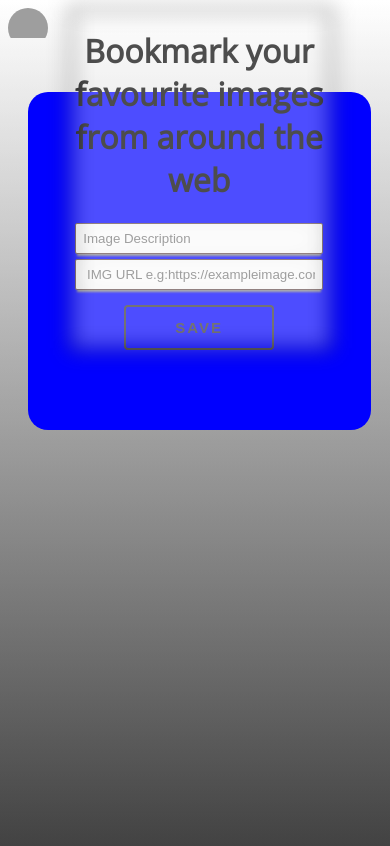
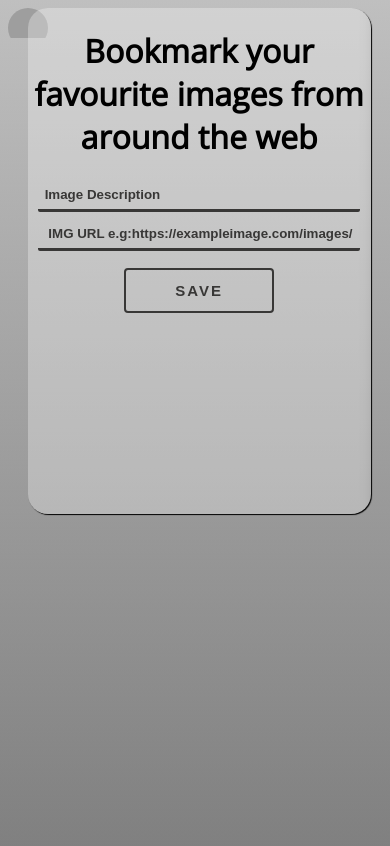
Before and after one commit to TonyDMorris/IMGBookmarker, a plain HTML site: page index.html in a window 390 px wide. Drawn offline with nearby package versions, Linux system fonts and the light colour scheme; grey boxes are pictures that could not be loaded.

Commit message:
mobile responsive and finished styling

```diff
--- a/style.css
+++ b/style.css
@@ -1,20 +1,25 @@
 body {
   min-height: 100vh;
-  background-image: linear-gradient(rgba(255, 255, 255, 0.50) 0%, rgba(0, 0, 0, 0.50) 100%), repeating-linear-gradient(rgba(255, 255, 255, 0.50) 0%, rgba(0, 0, 0, 0.50) 100%);
+  background-image: linear-gradient(rgba(255, 255, 255, 0.50) 0%, rgba(0, 0, 0, 0.50) 100%), repeating-linear-gradient(rgba(0, 0, 0, 0.50) 0%, rgba(255, 255, 255, 0.50) 100%);
 
 }
-.container{
-  display:grid;
-  grid-template-rows:10vh 10vh 10vh 10vh 10vh 10vh;
-  grid-template-columns:5vw 11vw 11vw 11vw 11vw 11vw 11vw 11vw 11vw 5vw;
+
+.container {
+  display: grid;
+  grid-template-rows: 10vh 10vh 10vh 10vh 10vh 10vh;
+  grid-template-columns: 5vw 11vw 11vw 11vw 11vw 11vw 11vw 11vw 11vw 5vw;
 }
-#formback{
-  height:100%;
-  width:100%;
-  background:blue;
+
+#formback {
+  height: 100%;
+  width: 100%;
+  background-image: url("https://images.pexels.com/photos/1020315/pexels-photo-1020315.jpeg?auto=compress&cs=tinysrgb&dpr=2&h=750&w=1260");
+  background-size:cover;
+  background-repeat: no-repeat;
   grid-row: 2 / span 4;
   grid-column: 2 / span 8;
   border-radius: 20px;
+  box-shadow: 3px 4px 5px rgba(0, 0, 0, 8);
 
 
 
@@ -24,55 +29,78 @@ body {
 
 #form {
   z-index: 0;
-  height:100%;
-  width:100%;
+  height: 100%;
+  width: 100%;
   grid-row: 1 / span 4;
   grid-column: 3 / span 6;
   position: relative;
   font-family: 'Open Sans', sans-serif;
-  font-weight:700;
+  font-weight: 700;
   text-align: center;
   border-radius: 20px;
   margin: 0;
- padding: 0;
+  padding: 0;
+  overflow: hidden;
+  background-size: cover;
+  box-shadow: 1px 1px 1px rgba(0, 0, 0, 8);
+
 
 
 
 }
-#form:before{
+@media only screen and (max-width: 600px) {
+ #form{
+   grid-row:1 / span 6;
+   grid-column: 2/ span 8;
+
+ }
+ #formback{
+   display:none;
+ }
+}
+
+#form:before {
+  z-index: -1;
   display: block;
   content: "";
-  border:solid 2px black;
-  height: 100%;
-  width:100%;
-    position: absolute;
-    top: 0;
-    left: 0;
-  box-shadow: inset 0 0 0 3000px rgba(255,255,255,0.3);
- filter: blur(10px);
+  border: solid 2px black;
+  height:110%;
+  width: 110%;
+  position: absolute;
+
+  box-shadow: inset 0 0 0 3000px rgba(255, 255, 255, 0.3);
+  filter: blur(10px);
+  left: -25px;
+  top: -25px;
 
 
 }
 
 
 .form-control {
-  border: solid rgb(100, 75, 75) 1px;
-  box-shadow: inset 0 0 30px #EEE, 0 4px 2px -2px #888;
+ border:none;
   padding: 7px;
   border-radius: 2px;
   width: 90%;
   margin-bottom: 2%;
-  transition:  0.1s ease-in-out;
+  transition: 0.1s ease-in-out;
+  background:none;
+  border-bottom: solid 3px #383736;
+
 
 
 }
+::placeholder{
+  color:#383736;
+  font-weight: 700;
+}
+.form-control:focus{
+  outline: none;
+}
 
-.form-control:focus {
-  border: solid rgb(54, 54, 133) 2px;
-  outline: none;
-  box-shadow: inset 1px 1px 1px 1px rgba(0, 0, 0, 0.5);
 
-}
+
+
 
 .button-submit {
 
@@ -93,7 +121,7 @@ body {
   background: none;
 
   cursor: pointer;
-  transition:background-color 0.2s ease-in, color 0.2s ease-in;
+  transition: background-color 0.2s ease-in, color 0.2s ease-in;
 
 }
 
@@ -115,21 +143,23 @@ body {
 
 .card {
   height: 30vh;
-  width:auto;
+  width: auto;
   box-sizing: border-box;
   display: grid;
   grid-template-rows: 65% 35%;
   grid-template-areas: "card-img"
     "card-text";
   border-radius: 10px 10px 30px 10px;
-  text-align:center;
-  transition: box-shadow 0.1s ease-in-out, height 0.1s ease-in-out;
+  text-align: center;
+  transition: box-shadow 0.05s ease-in-out, height 0.5s ease-in-out;
 
 
 }
-.card:hover{
-  box-shadow: 0 19px 38px rgba(0,0,0,0.30), 0 15px 12px rgba(0,0,0,0.22);
-  height:30.5vh;
+
+.card:hover {
+  box-shadow: 0 19px 38px rgba(0, 0, 0, 0.30), 0 15px 12px rgba(0, 0, 0, 0.22);
+
+
 }
 
 .card-img {
@@ -160,25 +190,27 @@ body {
 .card-text a {
   background-color: #2a2c30;
   position: absolute;
-    bottom: 15%;
-    right:4%;
+  bottom: 15%;
+  right: 4%;
 
 }
 
 .card-text a:hover {
   color: red;
 }
-#github{
-  position:absolute;
+
+#github {
+  position: absolute;
   background-repeat: no-repeat;
-  background-image:url("https://github.githubassets.com/images/modules/logos_page/GitHub-Mark.png");
-  background-size:contain;
-  width:40px;
-  height:40px;
+  background-image: url("https://github.githubassets.com/images/modules/logos_page/GitHub-Mark.png");
+  background-size: contain;
+  width: 40px;
+  height: 40px;
   border-radius: 100%;
   transition: filter 0.1s ease-in-out;
 }
-#github:hover{
-  filter:invert(100%);
+
+#github:hover {
+  filter: invert(100%);
 
 }
```
